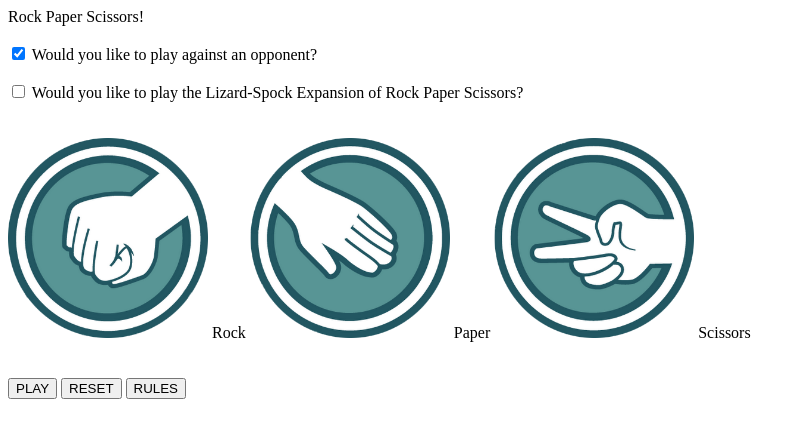
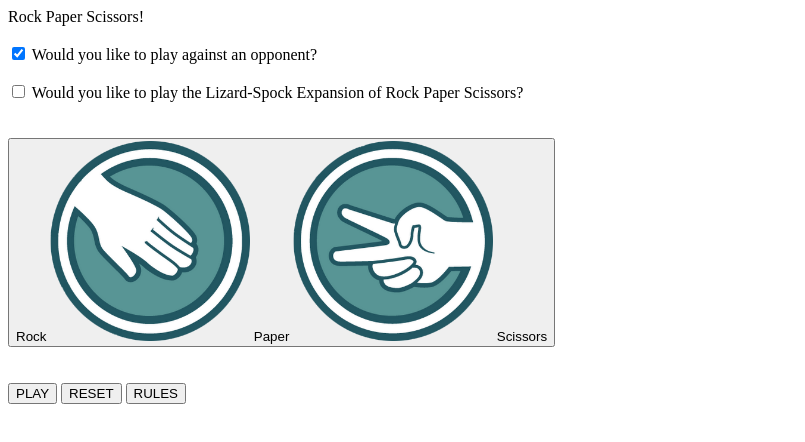
Before and after one commit to comp426-2023-spring/e02-Tyrus20, a website: page public/index.html in a window 1280 px wide. Both pictures are taken after a click on the checkbox "Would you like to play against an opponent?". Shown: the whole page, without its empty margins (0-805 px from the left). Drawn offline with Linux system fonts and the light colour scheme.

Commit message:
complete2

```diff
--- a/public/index.html
+++ b/public/index.html
@@ -22,7 +22,7 @@
 
             <br><br>
             <div id="rpsShots" hidden>
-                <input type="image" name="shot" id="rock" alt="rock" value="rock" src="./img/rock.jpg" height="200" width="200" onclick="play('rock')">
+                <button type="image" name="shot" id="rock" alt="rock" value="rock" src="./img/rock.jpg" height="200" width="200" onclick="play('rock')">
                 <label for="rps">Rock</label>
                 <input type="image" name="shot" id="paper" value="paper" src="./img/paper.jpg" height="200" width="200" onclick="play('paper')">
                 <label for="rps">Paper</label>
```
